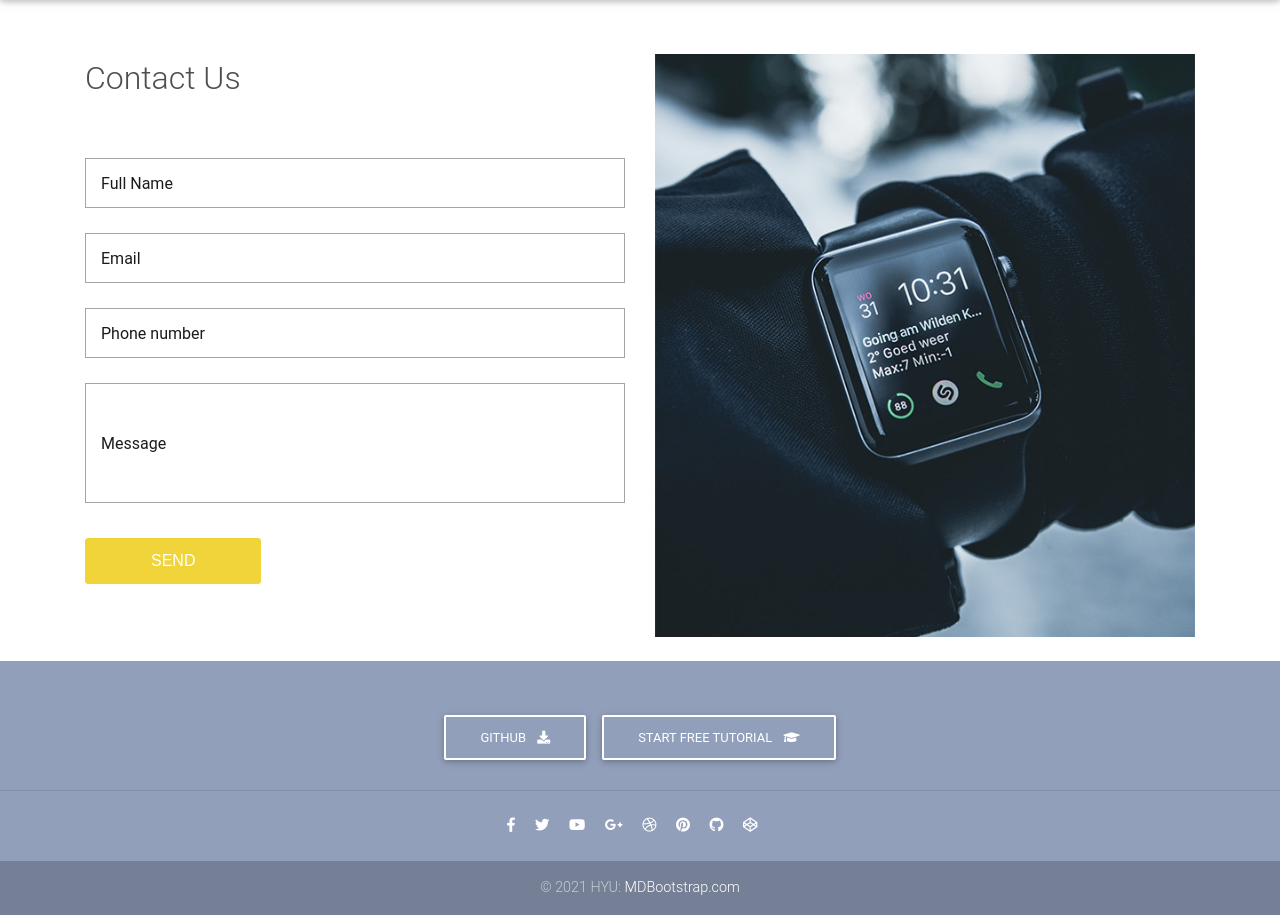
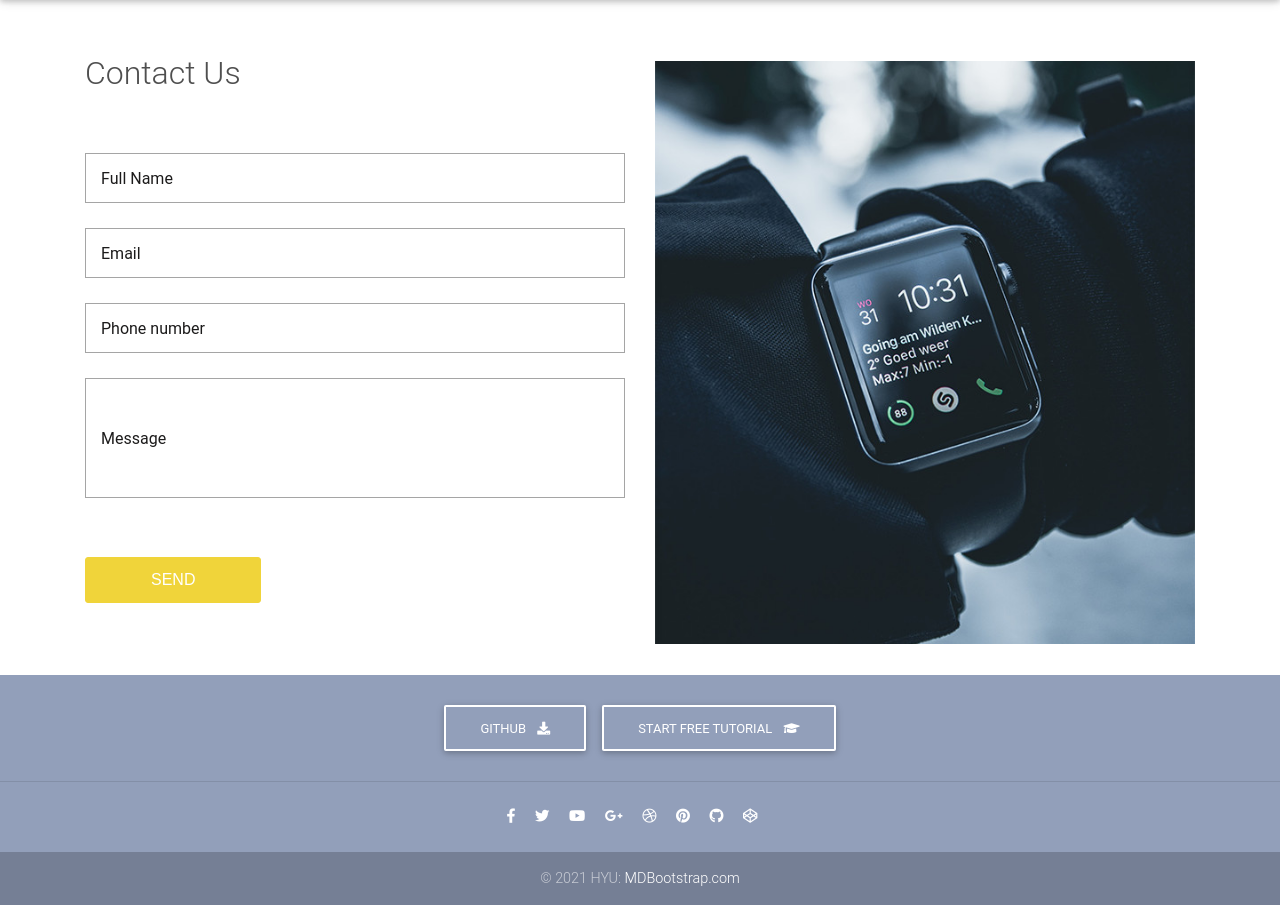
Before and after one commit to jihunJeong/DaGO, a Django app: page /contact/ in a window 1280 px wide. Shown: the part 66-981 px from the top of the page. Run offline with Django 3.2, Linux system fonts and the light colour scheme; some libraries are stand-ins or nearby versions; some web fonts are replaced.

Commit message:
update templates

```diff
--- a/E-shop/shopping_mall/mall/templates/mall/contact.html
+++ b/E-shop/shopping_mall/mall/templates/mall/contact.html
@@ -24,7 +24,7 @@
     <div class="container">
 
     <!-- Brand -->
-    <a class="navbar-brand waves-effect" href="https://github.com/graduate-2021/Graduate_Project" target="_blank">
+    <a class="navbar-brand waves-effect" href="/" target="_self">
       <strong class="blue-text">Da, GO!</strong>
     </a>
 
@@ -76,7 +76,7 @@
 
     </div>
 
-  </div>
+    </div>
   </nav>
   <!-- Navbar -->
   </header>
@@ -104,7 +104,7 @@
               <div>
                 <input type="text" class="message-box" placeholder="Message" />
               </div>
-              <div class="d-flex ">
+              <div class="d-flex mt-4">
                 <button>
                   SEND
                 </button>
@@ -127,7 +127,7 @@
   <footer class="page-footer text-center font-small mt-4 wow fadeIn">
 
     <!--Call to action-->
-    <div class="pt-5">
+    <div class="pt-4">
       <a class="btn btn-outline-white" href="https://mdbootstrap.com/docs/jquery/getting-started/download/" target="_blank"
         role="button"> GITHUB
         <i class="fas fa-download ml-2"></i>
--- a/E-shop/shopping_mall/mall/templates/mall/product.html
+++ b/E-shop/shopping_mall/mall/templates/mall/product.html
@@ -68,7 +68,7 @@
             </a>
           </li>
           <li class="nav-item">
-            <a href="login/" class="nav-link border border-light bg-dark rounded waves-effect" target="_self">
+            <a href="/login/" class="nav-link border border-light bg-dark rounded waves-effect" target="_self">
             <span class="clearfix d-none d-sm-inline-block btn-dark">Sign In</span>
             </a>
           </li>
```
